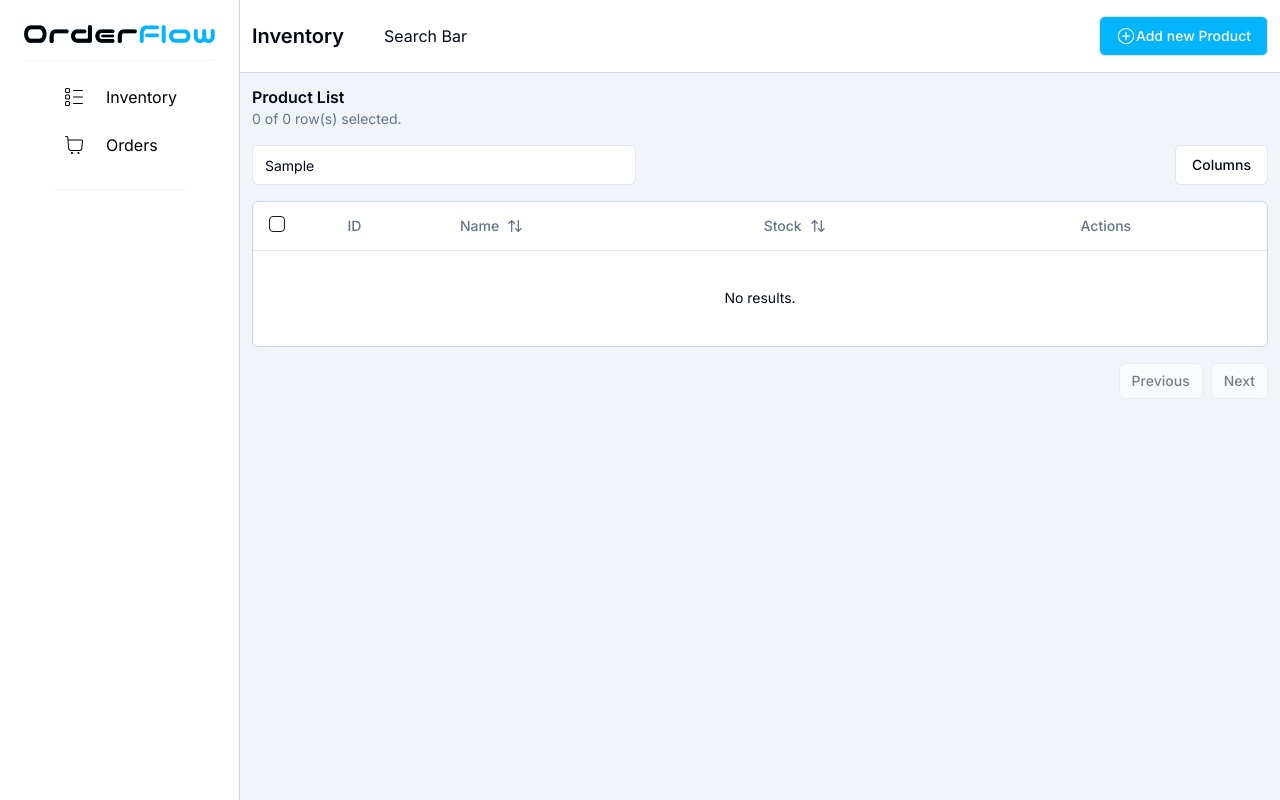
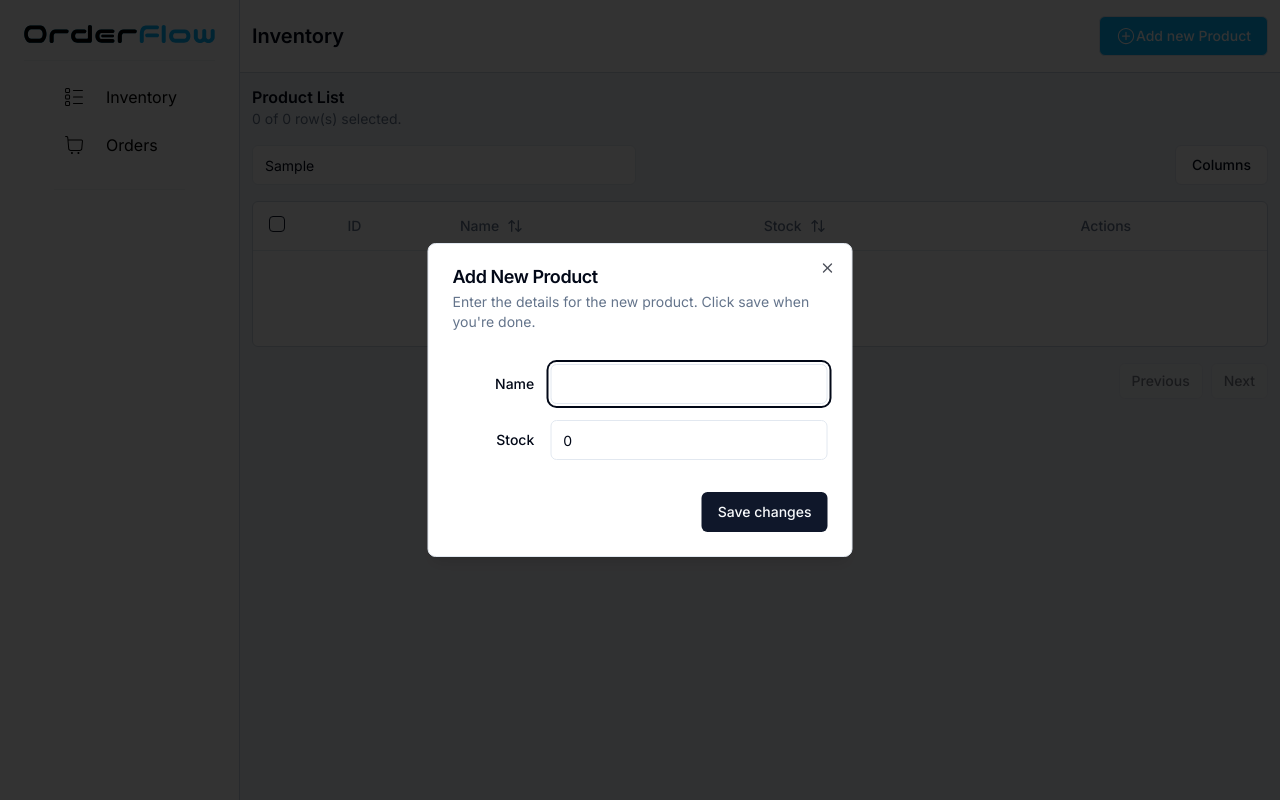
Before and after one commit to Shivd131/next-orderflow, a Next.js app: page /inventory-view in a window 1280 px wide. Both pictures are taken after typing "Sample" into the empty fields and a click on the button "Add new Product". Built offline with nearby package versions, Linux system fonts and the light colour scheme.

Commit message:
feat: add item dialog

```diff
--- a/package.json
+++ b/package.json
@@ -11,7 +11,9 @@
   "dependencies": {
     "@headlessui/react": "^2.1.0",
     "@radix-ui/react-checkbox": "^1.1.0",
+    "@radix-ui/react-dialog": "^1.1.1",
     "@radix-ui/react-dropdown-menu": "^2.1.1",
+    "@radix-ui/react-label": "^2.1.0",
     "@radix-ui/react-slot": "^1.1.0",
     "@reduxjs/toolkit": "^2.2.5",
     "@tanstack/react-table": "^8.17.3",
@@ -19,11 +21,13 @@
     "clsx": "^2.1.1",
     "lucide-react": "^0.396.0",
     "next": "14.2.4",
+    "next-themes": "^0.3.0",
     "react": "^18",
     "react-dom": "^18",
     "react-icons": "^5.2.1",
     "react-redux": "^9.1.2",
     "redux-persist": "^6.0.0",
+    "sonner": "^1.5.0",
     "tailwind-merge": "^2.3.0",
     "tailwindcss-animate": "^1.0.7"
   },
--- /dev/null
+++ b/src/app/inventory-view/AddItemDialog.tsx
@@ -0,0 +1,79 @@
+import React, { useState } from 'react'
+import { useDispatch } from 'react-redux'
+import { Button } from "@/components/ui/button"
+import {
+    Dialog,
+    DialogContent,
+    DialogDescription,
+    DialogFooter,
+    DialogHeader,
+    DialogTitle,
+    DialogTrigger,
+} from "@/components/ui/dialog"
+import { Input } from "@/components/ui/input"
+import { Label } from "@/components/ui/label"
+import { IoIosAddCircleOutline } from "react-icons/io"
+import { addItem } from '@/lib/features/inventory/inventorySlice'
+import { toast } from 'sonner'
+
+export function AddItemDialog() {
+    const dispatch = useDispatch()
+    const [name, setName] = useState("")
+    const [stock, setStock] = useState(0)
+    const [open, setOpen] = useState(false)
+
+    const handleAddItem = () => {
+        const newItem = { id: Math.random(), name, stock }
+        dispatch(addItem(newItem))
+        setName("")
+        setStock(0)
+        setOpen(false)
+        toast("Item Added Successfully")
+    }
+
+    return (
+        <Dialog open={open} onOpenChange={setOpen}>
+            <DialogTrigger asChild>
+                <Button onClick={() => setOpen(true)} className='bg-[#04B4FC] text-white hover:bg-slate-100 hover:shadow-sm hover:border' variant="outline">
+                    <IoIosAddCircleOutline className='fill size-5' /> Add new Product
+                </Button>
+            </DialogTrigger>
+            <DialogContent className="sm:max-w-[425px]">
+                <DialogHeader>
+                    <DialogTitle>Add New Product</DialogTitle>
+                    <DialogDescription>
+                        Enter the details for the new product. Click save when you're done.
+                    </DialogDescription>
+                </DialogHeader>
+                <div className="grid gap-4 py-4">
+                    <div className="grid grid-cols-4 items-center gap-4">
+                        <Label htmlFor="name" className="text-right">
+                            Name
+                        </Label>
+                        <Input
+                            id="name"
+                            value={name}
+                            onChange={(e) => setName(e.target.value)}
+                            className="col-span-3"
+                        />
+                    </div>
+                    <div className="grid grid-cols-4 items-center gap-4">
+                        <Label htmlFor="stock" className="text-right">
+                            Stock
+                        </Label>
+                        <Input
+                            id="stock"
+                            type="number"
+                            value={stock}
+                            onChange={(e) => setStock(Number(e.target.value))}
+                            className="col-span-3"
+                        />
+                    </div>
+                </div>
+                <DialogFooter>
+                    <Button onClick={handleAddItem} type="button">Save changes</Button>
+                </DialogFooter>
+            </DialogContent>
+        </Dialog>
+    )
+}
--- a/src/app/inventory-view/page.tsx
+++ b/src/app/inventory-view/page.tsx
@@ -1,22 +1,18 @@
 'use client';
 
-import { addItem, editItem, deleteItem } from '@/lib/features/inventory/inventorySlice';
+import { editItem, deleteItem } from '@/lib/features/inventory/inventorySlice';
 import { RootState } from '../../lib/store';
 import React from 'react';
 import { useSelector, useDispatch } from 'react-redux';
 import { Button } from "@/components/ui/button";
-import { IoIosAddCircleOutline } from "react-icons/io";
+
 import { columns } from "./columns";
 import { DataTable } from '@/components/ui/data-table';
+import { AddItemDialog } from './AddItemDialog';
 
 const InventoryView = () => {
   const items = useSelector((state: RootState) => state.inventory.items);
   const dispatch = useDispatch();
-
-  const handleAddItem = () => {
-    const newItem = { id: Math.random(), name: "New Item", stock: 0 };
-    dispatch(addItem(newItem));
-  };
 
   const handleEditItem = (id: number) => {
     const updatedItem = { id, name: "Updated Item", stock: 25 };
@@ -32,16 +28,13 @@
       <div className='flex justify-between items-center bg-white  px-3 py-4 border-b border-slate-300'>
         <div className='flex items-center gap-10 '>
           <h2 className='text-xl font-semibold'>Inventory</h2>
-          <div>Search Bar</div>
         </div>
 
-        <Button onClick={handleAddItem} className='bg-[#04B4FC] text-white hover:bg-slate-100 hover:shadow-sm hover:border' variant="outline">
-          <IoIosAddCircleOutline className='fill size-5' /> Add new Product
-        </Button>
+        <AddItemDialog />
       </div>
       <div className='p-3 '>
         <h2 className='font-semibold'>Product List</h2>
-        <DataTable  columns={columns} data={items} />
+        <DataTable columns={columns} data={items} />
       </div>
     </div>
   );
--- a/src/app/layout.tsx
+++ b/src/app/layout.tsx
@@ -4,6 +4,7 @@
 import SideNavbar from "./components/SideNavbar";
 import StoreProvider from "./StoreProvider";
 import { cn } from "@/lib/utils"
+import { Toaster } from "@/components/ui/sonner";
 
 const fontSans = FontSans({
   subsets: ["latin"],
@@ -32,6 +33,7 @@
           <div className="flex">
             <SideNavbar />
             <main className="flex-grow md:ml-60">{children}</main>
+            <Toaster />
           </div>
         </StoreProvider>
       </body>
--- /dev/null
+++ b/src/components/ui/dialog.tsx
@@ -0,0 +1,122 @@
+"use client"
+
+import * as React from "react"
+import * as DialogPrimitive from "@radix-ui/react-dialog"
+import { X } from "lucide-react"
+
+import { cn } from "@/lib/utils"
+
+const Dialog = DialogPrimitive.Root
+
+const DialogTrigger = DialogPrimitive.Trigger
+
+const DialogPortal = DialogPrimitive.Portal
+
+const DialogClose = DialogPrimitive.Close
+
+const DialogOverlay = React.forwardRef<
+  React.ElementRef<typeof DialogPrimitive.Overlay>,
+  React.ComponentPropsWithoutRef<typeof DialogPrimitive.Overlay>
+>(({ className, ...props }, ref) => (
+  <DialogPrimitive.Overlay
+    ref={ref}
+    className={cn(
+      "fixed inset-0 z-50 bg-black/80  data-[state=open]:animate-in data-[state=closed]:animate-out data-[state=closed]:fade-out-0 data-[state=open]:fade-in-0",
+      className
+    )}
+    {...props}
+  />
+))
+DialogOverlay.displayName = DialogPrimitive.Overlay.displayName
+
+const DialogContent = React.forwardRef<
+  React.ElementRef<typeof DialogPrimitive.Content>,
+  React.ComponentPropsWithoutRef<typeof DialogPrimitive.Content>
+>(({ className, children, ...props }, ref) => (
+  <DialogPortal>
+    <DialogOverlay />
+    <DialogPrimitive.Content
+      ref={ref}
+      className={cn(
+        "fixed left-[50%] top-[50%] z-50 grid w-full max-w-lg translate-x-[-50%] translate-y-[-50%] gap-4 border bg-background p-6 shadow-lg duration-200 data-[state=open]:animate-in data-[state=closed]:animate-out data-[state=closed]:fade-out-0 data-[state=open]:fade-in-0 data-[state=closed]:zoom-out-95 data-[state=open]:zoom-in-95 data-[state=closed]:slide-out-to-left-1/2 data-[state=closed]:slide-out-to-top-[48%] data-[state=open]:slide-in-from-left-1/2 data-[state=open]:slide-in-from-top-[48%] sm:rounded-lg",
+        className
+      )}
+      {...props}
+    >
+      {children}
+      <DialogPrimitive.Close className="absolute right-4 top-4 rounded-sm opacity-70 ring-offset-background transition-opacity hover:opacity-100 focus:outline-none focus:ring-2 focus:ring-ring focus:ring-offset-2 disabled:pointer-events-none data-[state=open]:bg-accent data-[state=open]:text-muted-foreground">
+        <X className="h-4 w-4" />
+        <span className="sr-only">Close</span>
+      </DialogPrimitive.Close>
+    </DialogPrimitive.Content>
+  </DialogPortal>
+))
+DialogContent.displayName = DialogPrimitive.Content.displayName
+
+const DialogHeader = ({
+  className,
+  ...props
+}: React.HTMLAttributes<HTMLDivElement>) => (
+  <div
+    className={cn(
+      "flex flex-col space-y-1.5 text-center sm:text-left",
+      className
+    )}
+    {...props}
+  />
+)
+DialogHeader.displayName = "DialogHeader"
+
+const DialogFooter = ({
+  className,
+  ...props
+}: React.HTMLAttributes<HTMLDivElement>) => (
+  <div
+    className={cn(
+      "flex flex-col-reverse sm:flex-row sm:justify-end sm:space-x-2",
+      className
+    )}
+    {...props}
+  />
+)
+DialogFooter.displayName = "DialogFooter"
+
+const DialogTitle = React.forwardRef<
+  React.ElementRef<typeof DialogPrimitive.Title>,
+  React.ComponentPropsWithoutRef<typeof DialogPrimitive.Title>
+>(({ className, ...props }, ref) => (
+  <DialogPrimitive.Title
+    ref={ref}
+    className={cn(
+      "text-lg font-semibold leading-none tracking-tight",
+      className
+    )}
+    {...props}
+  />
+))
+DialogTitle.displayName = DialogPrimitive.Title.displayName
+
+const DialogDescription = React.forwardRef<
+  React.ElementRef<typeof DialogPrimitive.Description>,
+  React.ComponentPropsWithoutRef<typeof DialogPrimitive.Description>
+>(({ className, ...props }, ref) => (
+  <DialogPrimitive.Description
+    ref={ref}
+    className={cn("text-sm text-muted-foreground", className)}
+    {...props}
+  />
+))
+DialogDescription.displayName = DialogPrimitive.Description.displayName
+
+export {
+  Dialog,
+  DialogPortal,
+  DialogOverlay,
+  DialogClose,
+  DialogTrigger,
+  DialogContent,
+  DialogHeader,
+  DialogFooter,
+  DialogTitle,
+  DialogDescription,
+}
--- /dev/null
+++ b/src/components/ui/label.tsx
@@ -0,0 +1,26 @@
+"use client"
+
+import * as React from "react"
+import * as LabelPrimitive from "@radix-ui/react-label"
+import { cva, type VariantProps } from "class-variance-authority"
+
+import { cn } from "@/lib/utils"
+
+const labelVariants = cva(
+  "text-sm font-medium leading-none peer-disabled:cursor-not-allowed peer-disabled:opacity-70"
+)
+
+const Label = React.forwardRef<
+  React.ElementRef<typeof LabelPrimitive.Root>,
+  React.ComponentPropsWithoutRef<typeof LabelPrimitive.Root> &
+    VariantProps<typeof labelVariants>
+>(({ className, ...props }, ref) => (
+  <LabelPrimitive.Root
+    ref={ref}
+    className={cn(labelVariants(), className)}
+    {...props}
+  />
+))
+Label.displayName = LabelPrimitive.Root.displayName
+
+export { Label }
--- /dev/null
+++ b/src/components/ui/sonner.tsx
@@ -0,0 +1,31 @@
+"use client"
+
+import { useTheme } from "next-themes"
+import { Toaster as Sonner } from "sonner"
+
+type ToasterProps = React.ComponentProps<typeof Sonner>
+
+const Toaster = ({ ...props }: ToasterProps) => {
+  const { theme = "system" } = useTheme()
+
+  return (
+    <Sonner
+      theme={theme as ToasterProps["theme"]}
+      className="toaster group"
+      toastOptions={{
+        classNames: {
+          toast:
+            "group toast group-[.toaster]:bg-background group-[.toaster]:text-foreground group-[.toaster]:border-border group-[.toaster]:shadow-lg",
+          description: "group-[.toast]:text-muted-foreground",
+          actionButton:
+            "group-[.toast]:bg-primary group-[.toast]:text-primary-foreground",
+          cancelButton:
+            "group-[.toast]:bg-muted group-[.toast]:text-muted-foreground",
+        },
+      }}
+      {...props}
+    />
+  )
+}
+
+export { Toaster }
```
Also changed, not shown: 1 other file (tests, documents, lock files or other folders).
